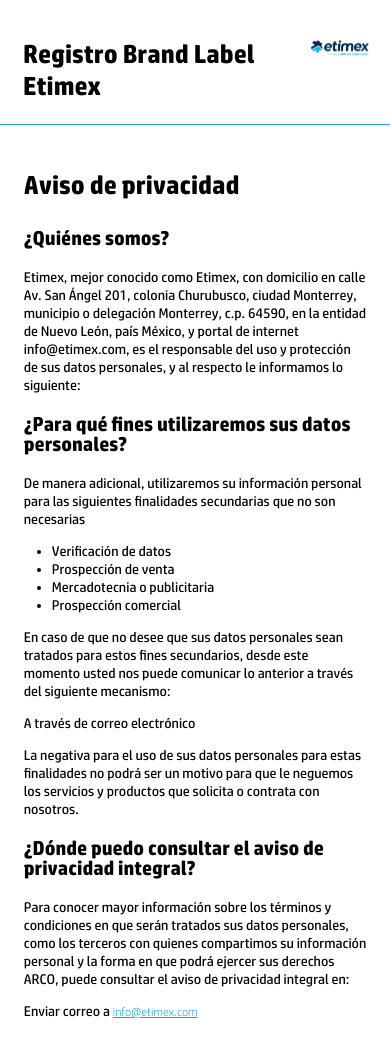
After one commit to pcuervo/hpregistro, a PHP site: page /privacidad.html in a window 390 px wide. The commit adds this page. Run offline with PHP 8.4, Linux system fonts and the light colour scheme.

Commit message:
privacidad

```diff
--- a/index.html
+++ b/index.html
@@ -190,7 +190,7 @@
 
 							<div class="columna c-4">
 								<input type="checkbox" name="mas-info" value="1"> Deseo recibir más información<br />
-								<a href="#">Consulte la política de privacidad</a>
+								<a href="privacidad.html">Consulte la política de privacidad</a>
 							</div>
 
 							<div class="columna c-3 right">
--- /dev/null
+++ b/privacidad.html
@@ -0,0 +1,70 @@
+<!doctype html>
+	<head>
+		<meta charset="utf-8">
+		<title>Etimex</title>
+		<link rel="stylesheet" href="style.css">
+		<link rel="shortcut icon" href="images/favicon.ico">
+		<meta name="description" content="">
+		<meta http-equiv="X-UA-Compatible" content="IE=edge,chrome=1">
+		<meta name="viewport" content="width=device-width, initial-scale=1">
+		<meta http-equiv="cleartype" content="on">
+		<!--[if IE]><script src="http://html5shiv.googlecode.com/svn/trunk/html5.js"></script><![endif]-->
+	</head>
+
+	<body>
+		<!--[if lt IE 9]>
+			<p class="chromeframe">Estás usando una versión <strong>vieja</strong> de tu explorador. Por favor <a href="http://browsehappy.com/" target="_blank"> actualiza tu explorador</a> para tener una experiencia completa.</p>
+		<![endif]-->
+		<div class="container">
+
+			<header>
+
+				<div class="width clearfix">
+
+					<h1 class="columna c-10" >Registro Brand Label Etimex</h1>
+					<img class="span c-2" src="images/etimex-logo.jpg" alt="">
+
+
+				</div><!-- width clearfix -->
+
+			</header>
+
+			<div class="main">
+				<div class="width clearfix">
+
+					<div class="columna c-8 small-12 center">
+						<h1>Aviso de privacidad</h1>
+
+						<h2>¿Quiénes somos?</h2>
+						<p>Etimex, mejor conocido como Etimex, con domicilio en calle Av. San Ángel 201, colonia Churubusco, ciudad Monterrey, municipio o delegación Monterrey, c.p. 64590, en la entidad de Nuevo León, país México, y portal de internet info@etimex.com, es el responsable del uso y protección de sus datos personales, y al respecto le informamos lo siguiente:</p>
+
+						<h2>¿Para qué fines utilizaremos sus datos personales?</h2>
+						<p>De manera adicional, utilizaremos su información personal para las siguientes finalidades secundarias que <span>no son necesarias</span  para el servicio solicitado, pero que nos permiten y facilitan brindarle una mejor atención:</p>
+						<ul>
+							<li>Verificación de datos</li>
+							<li>Prospección de venta</li>
+							<li>Mercadotecnia o publicitaria</li>
+							<li>Prospección comercial</li>
+						</ul>
+						<p>En caso de que no desee que sus datos personales sean tratados para estos fines secundarios, desde este momento usted nos puede comunicar lo anterior a través del siguiente mecanismo:</p>
+						<p>A través de correo electrónico</p>
+						<p>La negativa para el uso de sus datos personales para estas finalidades no podrá ser un motivo para que le neguemos los servicios y productos que solicita o contrata con nosotros.</p>
+
+						<h2>¿Dónde puedo consultar el aviso de privacidad integral?</h2>
+						<p>Para conocer mayor información sobre los términos y condiciones en que serán tratados sus datos personales, como los terceros con quienes compartimos su información personal y la forma en que podrá ejercer sus derechos ARCO, puede consultar el aviso de privacidad integral en:</p>
+						<p>Enviar correo a <a href="mailto:info@etimex.com">info@etimex.com</a></p>
+
+					</div><!-- columna c-6 center-->
+
+				</div><!-- registros -->
+
+			</div><!-- main -->
+
+		</div><!-- container -->
+
+		<footer>
+
+		</footer>
+
+	</body>
+</html>
--- a/style.less
+++ b/style.less
@@ -135,6 +135,7 @@ figure {margin: 0;}
 //layout
 .width{ width: 90%; min-width: 300px; margin: 0 auto @margen auto; }
 
+.center{ margin-left: auto !important; margin-right: auto !important; float: none !important; }
 .left{ float: left !important; }
 .right{ float: right !important; }
 
@@ -181,6 +182,8 @@ figure {margin: 0;}
 	img{ width: 100%; height: auto; margin: 0 0 @margen 0; }
 }
 
+
+//elementos
 p{ margin-bottom: 1em; }
 
 
@@ -252,7 +255,23 @@ input[type='submit']{ cursor: pointer; }
 
 @media only screen and (max-width : 480px) {
 
-	.fourth{ width: 50% !important; margin-bottom: @margen; }
+	.columna{
+
+		&.small-1{ width: 6.3%; }
+		&.small-2{ width: 14.6%; }
+		&.small-3{ width: 22.9%; }
+		&.small-4{ width: 31.2%; }
+		&.small-5{ width: 39.5%; }
+		&.small-6{ width: 47.8%; }
+		&.small-7{ width: 56.1%; }
+		&.small-8{ width: 64.4%; }
+		&.small-9{ width: 72.7%; }
+		&.small-10{ width: 81%; }
+		&.small-11{ width: 89.3%; }
+		&.small-12{ width: 97.6%; }
+	}
+
+	.c-6{ width: 50% !important; margin-bottom: @margen; }
 
 	form{
 		input[type='submit']{ width: 47.8%!important; }
```
Also changed, not shown: consulta.html (+5 -3 lines), style.css.
